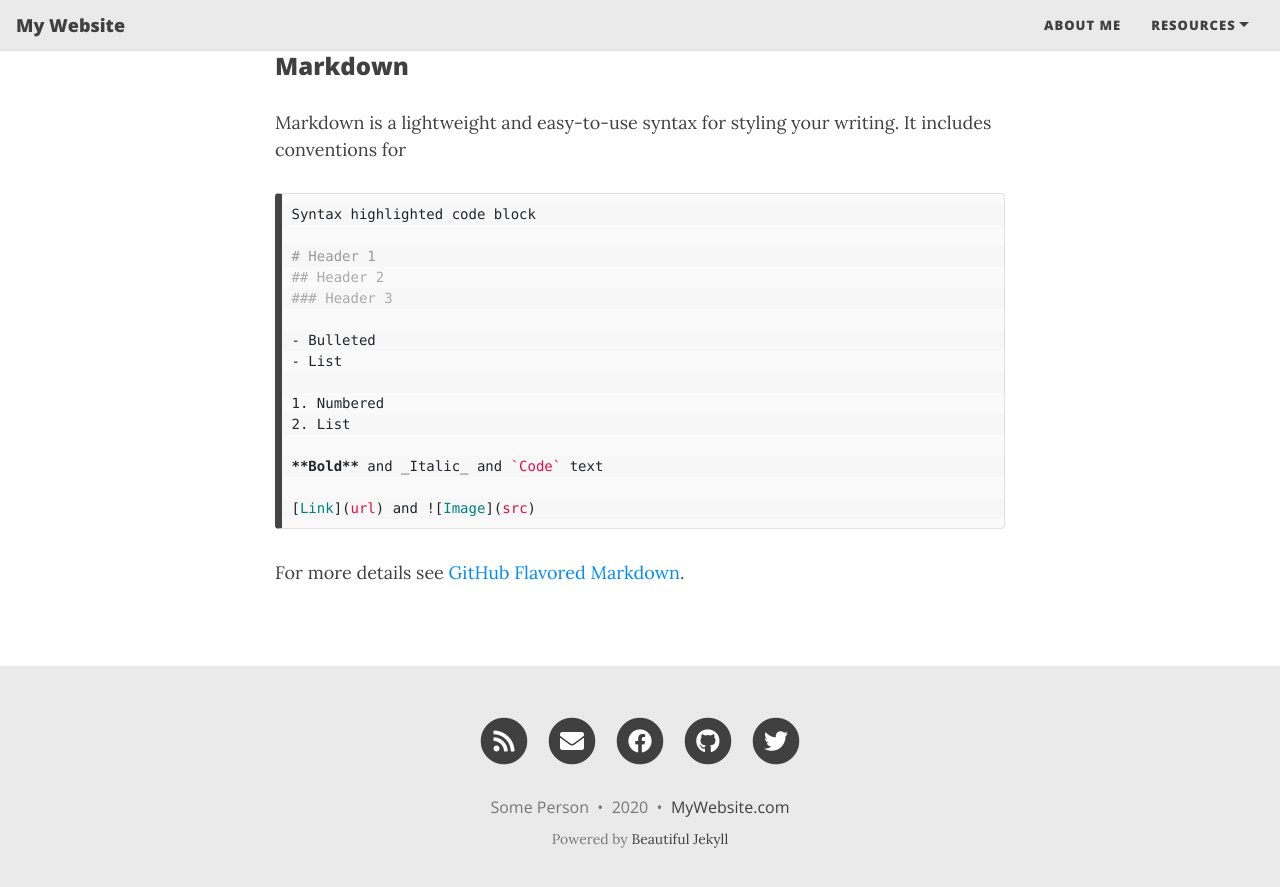
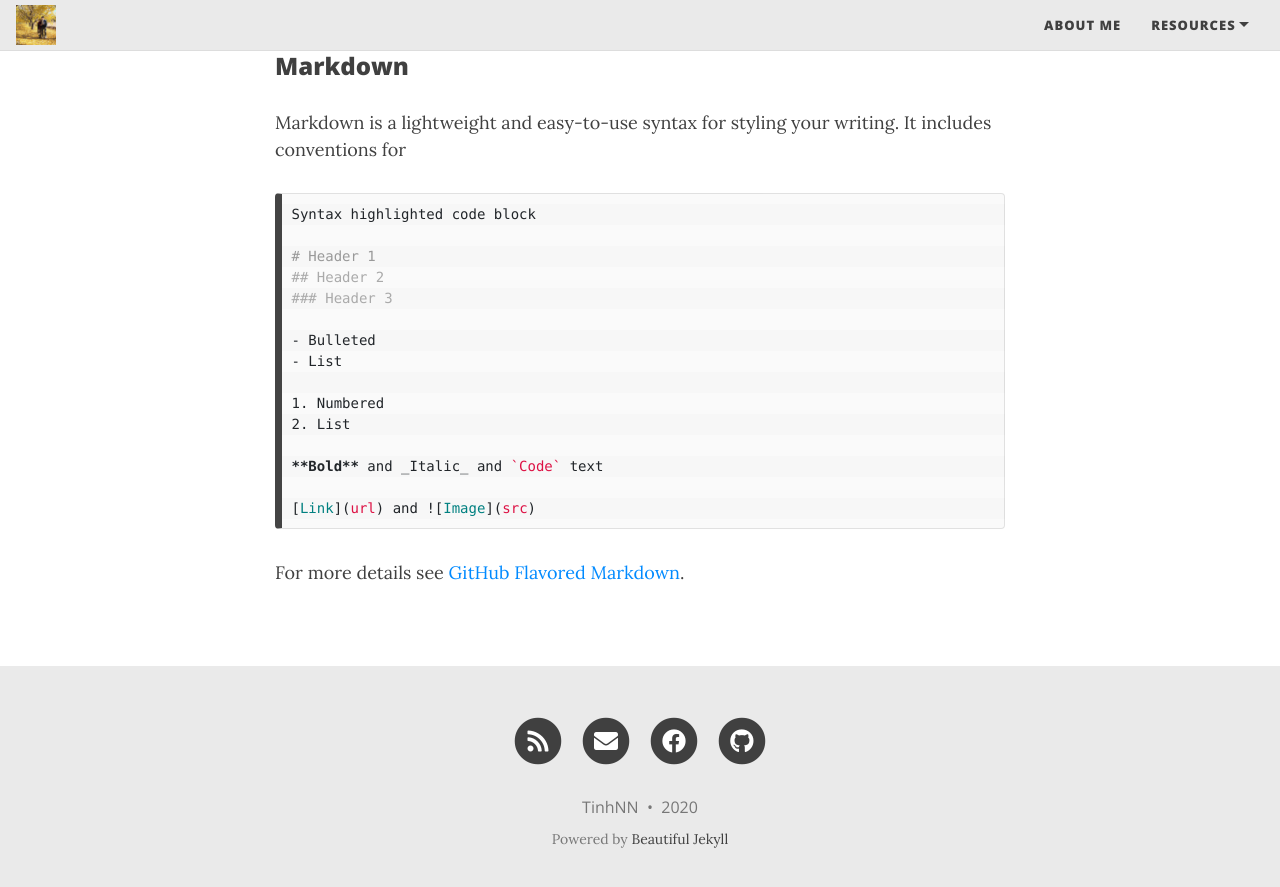
Before and after one commit to tinhnn/tinhnn.github.io, a Jekyll site: the page built from index.md, in a window 1280 px wide and 900 px high, scrolled down 532 px. Shown: the top 887 px of the window. Built offline with Jekyll 4.4.1, drawn with Linux system fonts in a browser that asks for light colours; nearby versions of some CDN libraries; our own code applies the rules of GitHub Pages for plain Markdown files; the list of posts is cut into pages by our own code.

Commit message:
add avatar

```diff
--- a/_config.yml
+++ b/_config.yml
@@ -6,10 +6,10 @@
 # --- Required options --- #
 
 # Name of website
-title: My Website
+title: TinhNN's page
 
 # Your name to show in the footer
-author: Some Person
+author: TinhNN
 
 # --- List of links in the navigation bar --- #
 
@@ -23,14 +23,14 @@ navbar-links:
 
 # Image to show in the navigation bar - works best with a square image
 # Remove this parameter if you don't want an image in the navbar
-avatar: "/assets/img/avatar-icon.png"
+#avatar: "/assets/img/avatar.jpg"
 
 # By default, the image is cut into a circle. You can disable this behaviour by setting 'round-avatar: false'
-round-avatar: true
+#round-avatar: true
 
 # If you want to have an image logo in the top-left corner instead of having the title of the website,
 # then specify the following parameter
-#title-img: /path/to/image
+title-img: "/assets/img/avatar.jpg"
 
 
 # --- Footer social media links --- #
@@ -38,10 +38,10 @@ round-avatar: true
 # Select the social network links that you want to show in the footer.
 # Uncomment the links you want to show and add your information to each one.
 social-network-links:
-  email: "someone@example.com"
-  facebook: deanattali
-  github: daattali
-  twitter: daattali
+  email: "nguyennhantinh@outlook.com"
+  facebook: nhantinh
+  github: tinhnn
+#  twitter: none
 #  patreon: DeanAttali
 #  reddit: yourname
 #  linkedin: daattali
@@ -69,14 +69,14 @@ rss-description: This website is a virtual proof that I'm awesome
 
 # Select which social network share links to show in posts
 share-links-active:
-  twitter: true
+  twitter: false
   facebook: true
   linkedin: true
   vk: false
 
 # How to display the link to your website in the footer
 # Remove this if you don't want a link in the footer
-url-pretty: "MyWebsite.com"
+#url-pretty: "MyWebsite.com"
 
 # Excerpt word length - Truncate the excerpt of each post on the feed page to the specified number of words
 excerpt_length: 50
```
Also changed, not shown: assets/img/avatar.jpg (added).
